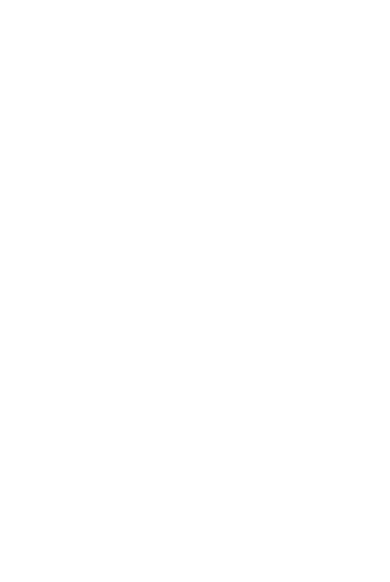
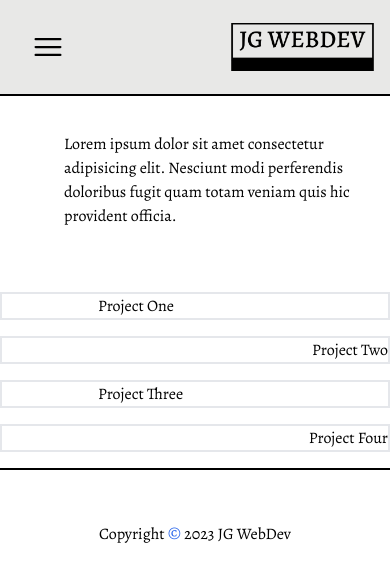
Before and after one commit to jgrahamwebdev/Personal_Website, a React (Create React App) app in the folder client/: page /portfolio in a window 390 px wide. Before the commit this address had no page. Shown: the top 582 px of the page. Built offline with nearby package versions, Linux system fonts and the light colour scheme.

Commit message:
fixed responsiveness started Portfolio Screen

```diff
--- a/client/src/App.js
+++ b/client/src/App.js
@@ -5,6 +5,7 @@ import AboutScreen from './screens/AboutScreen';
 import ContactScreen from './screens/ContactScreen';
 import HomeScreen from './screens/HomeScreen';
 import { BrowserRouter as Router, Routes, Route } from "react-router-dom";
+import PortfolioScreen from './screens/PortfolioScreen';
 
 function App() {
   return (
@@ -13,6 +14,7 @@ function App() {
       <Routes>
         <Route path='/' element={<HomeScreen /> } />
         <Route path='/about' element={<AboutScreen /> } />
+        <Route path='/portfolio' element={<PortfolioScreen /> } />
         <Route path='/contact' element={<ContactScreen /> } />
         <Route path='/message' element={<ContactForm />}/>
       </Routes>
--- a/client/src/components/Contact.jsx
+++ b/client/src/components/Contact.jsx
@@ -4,7 +4,7 @@ import { Link } from "react-router-dom";
 
 const Contact = () => {
     return (
-        <div className="bg-blue-600 md:w-[calc(100vw-6rem)] h-[25rem] flex items-center justify-center flex-col ml-[6rem] md:ml-0 md:pl-8 border-t-2 border-black">
+        <div className="bg-blue-600 md:w-[calc(100vw-6rem)] h-[25rem] flex items-center justify-center flex-col md:ml-0 md:pl-8 border-t-2 border-black">
 
             <Slide>
                 <h1 className="font-extrabold text-[2.4rem] md:text-[3rem] mb-4 text-white text-center">Let's chat & <br /> make something awesome!</h1>
--- a/client/src/components/ContactForm.jsx
+++ b/client/src/components/ContactForm.jsx
@@ -15,7 +15,7 @@ const ContactForm = () => {
     const [effect, setEffect] = useState(false);
 
     return (
-        <div className='w-screen h-screen md:h-screen flex items-center justify-center bg-blue-600 pt-[8rem]'>
+        <div className='w-screen h-full md:h-screen flex items-center justify-center bg-blue-600 pt-[8rem]'>
 
             <div className='fixed top-0 left-0 w-screen h-[6rem] bg-[#e8e8e7] border-b-2 border-black flex items-center justify-center z-10'>
                 <div className='h-full flex-1 flex items-center justify-end'>
@@ -26,7 +26,7 @@ const ContactForm = () => {
 
         <div className='w-full flex items-center justify-center flex-col'>
 
-            <div className='w-3/4 md:w-1/2 mb-8'>
+            <div className='w-3/4 md:w-[45rem] mb-8'>
                 <label htmlFor="name" className="block text-white text-lg font-medium leading-6">Name</label>
                 <div className="relative mt-2 rounded-md shadow-sm">
                     <div className="pointer-events-none absolute inset-y-0 left-0 flex items-center pl-3">
@@ -36,7 +36,7 @@ const ContactForm = () => {
                 </div>
             </div>
 
-            <div className='w-3/4 md:w-1/2 mb-8'>
+            <div className='w-3/4 md:w-[45rem] mb-8'>
                 <label htmlFor="email" className="block text-lg font-medium leading-6 text-white">Email</label>
                 <div className="relative mt-2 rounded-md shadow-sm">
                     <div className="pointer-events-none absolute inset-y-0 left-0 flex items-center pl-3">
@@ -46,7 +46,7 @@ const ContactForm = () => {
                 </div>
             </div>
 
-            <div className='w-3/4 md:w-1/2 mb-8'>
+            <div className='w-3/4 md:w-[45rem] mb-8'>
                 <label htmlFor="message" className="block text-lg font-medium leading-6 text-white">Message</label>
                 <div className="relative mt-2 rounded-md shadow-sm">
                     <textarea name="" id="" cols="30" rows="10" placeholder='Your Message' className='w-full pt-2 pl-2 outline-none focus:ring-transparent'></textarea>
--- a/client/src/components/Footer.jsx
+++ b/client/src/components/Footer.jsx
@@ -1,7 +1,7 @@
 
 const Footer = () => {
     return (
-        <div className="md:w-[calc(100vw-6rem)] h-[8rem] bg-white flex items-center justify-center pl-[6rem] md:pl-8 border-t-2 border-black">
+        <div className="md:w-[calc(100vw-6rem)] h-[8rem] bg-white flex items-center justify-center md:pl-8 border-t-2 border-black">
             <h1 className="font-light">Copyright <span className="text-blue-600 text-[1.2rem]">&copy;</span> 2023 JG WebDev</h1>
         </div>
     )
--- a/client/src/components/Hero.jsx
+++ b/client/src/components/Hero.jsx
@@ -9,7 +9,7 @@ const Hero = () => {
     return (
         <div className="w-full h-[42rem] md:h-[45rem] border-b-2 border-black flex mt-16 flex-col md:flex-row">
 
-            <div className="w-full md:w-1/2 h-full md:border-r-2 border-black flex items-center md:items-start justify-center flex-col pl-[5rem] md:pl-9">
+            <div className="w-full md:w-1/2 h-full md:border-r-2 border-black flex items-center md:items-start justify-center flex-col md:pl-9">
                 <Fade cascade>
                     <Roll>
                         <h1 className="font-extrabold text-center text-[3rem] md:text-left md:text-[3.5rem] pl-[1rem] md:pl-0 mb-4">
--- a/client/src/components/Recommendations.jsx
+++ b/client/src/components/Recommendations.jsx
@@ -64,9 +64,9 @@ export const articles = [
 const Recommendations = () => {
 
     return (
-        <div className="w-screen md:w-[calc(100vw-6rem)] h-auto flex-col overflow-hidden pl-[1rem] md:pl-0 bg-white">
+        <div className="w-screen md:w-[calc(100vw-6rem)] h-auto flex-col overflow-hidden md:pl-0 bg-white">
 
-        <div className="w-screen md:w-1/2 flex items-center md:items-start justify-center flex-col pl-[4rem] md:pl-[5.3rem] mb-[5rem] mt-8">
+        <div className="w-screen md:w-1/2 flex items-center md:items-start justify-center flex-col md:pl-[5.3rem] mb-[5rem] mt-8">
             <Fade cascade>
             <h1 className="font-extrabold text-[3.2rem] md:text-[3.5rem] mb-4">Recommendations</h1>
             <p className="w-3/4 mb-8">Lorem ipsum dolor sit amet consectetur adipisicing elit.</p>
@@ -75,14 +75,14 @@ const Recommendations = () => {
         </div>
 
         <div className="w-screen md:w-[calc(100vw-6rem)] flex items-center justify-center">
-            <h1 className="animate-bounce pl-[4rem] md:pl-9 text-[1.2rem]">&larr; Scroll &rarr;</h1>
+            <h1 className="animate-bounce md:pl-9 text-[1.2rem]">&larr; Scroll &rarr;</h1>
         </div>
 
         {/*IPAD VIEW SCROLLER*/}
         <div className="flex items-center justify-center flex-col w-auto h-[40vh] mx-5 mb-8">
         <div id='slider' className='flex w-full h-full overflow-x-scroll scrollbar-hide scroll whitespace-nowrap scroll-smooth p-4'>
             {articles.map((item) => (
-              <div className='w-[400px] ml-[4.5rem] md:ml-0 md:w-[35rem] h-full flex items-center justify-center border-2 border-y-blue-600 border-x-black mr-8 bg-white' key={item.id}>
+              <div className='w-[400px] md:ml-0 md:w-[35rem] h-full flex items-center justify-center border-2 border-y-blue-600 border-x-black mr-8 bg-white' key={item.id}>
                 <div className='w-screen h-auto flex flex-col overflow-hidden px-8 whitespace-normal break-all'>
 
                   <div className='w-full md:w-[30rem] h-auto mb-4'>
--- a/client/src/screens/HomeScreen.jsx
+++ b/client/src/screens/HomeScreen.jsx
@@ -3,7 +3,7 @@ import Sidebar from "../components/Sidebar"
 
 const HomeScreen = () => {
     return (
-        <div className="flex">
+        <div className="flex scroll-smooth">
             <Sidebar />
             <HeaderBar />
         </div>
--- a/client/src/screens/PortfolioScreen.jsx
+++ b/client/src/screens/PortfolioScreen.jsx
@@ -1,8 +1,39 @@
+
+import MobileHeader from "../components/MobileHeader"
+import Sidebar from "../components/Sidebar"
+import { Fade } from "react-awesome-reveal";
 
 const PortfolioScreen = () => {
     return (
-        <div>
-            PORTFOLIO SCREEN
+        <div className='w-screen h-full bg-white flex items-center flex-col justify-center'>
+            <div className='hidden w-screen md:flex'>
+                <Sidebar />
+            </div>
+
+            <MobileHeader />
+
+            <div className="flex items-center md:items-start justify-center flex-col md:pl-[5.22rem] pt-8 mb-8 bg-white">
+                <Fade cascade>
+                    <h1 className="font-extrabold text-[3.5rem] mb-4">Portfolio</h1>
+                    <p className="w-3/4 mb-8 ml-[4rem] md:ml-0">Lorem ipsum dolor sit amet consectetur adipisicing elit. Nesciunt modi perferendis doloribus fugit quam totam veniam quis hic provident officia.</p>
+                </Fade>
+            </div>
+
+            <div className="w-full flex items-center justify-start pl-[6rem] border-2 mb-4">
+                Project One
+            </div>
+            <div className="w-full flex items-center justify-end border-2 mb-4">
+                Project Two
+            </div>
+            <div className="w-full flex items-center justify-start pl-[6rem] border-2 mb-4">
+                Project Three
+            </div>
+            <div className="w-full flex items-center justify-end border-2 mb-4">
+                Project Four
+            </div>
+            <div className="w-screen h-[8rem] bg-white flex items-center justify-center md:pl-8 border-t-2 border-black">
+            <h1 className="font-light">Copyright <span className="text-blue-600 text-[1.2rem]">&copy;</span> 2023 JG WebDev</h1>
+        </div>
         </div>
     )
 }
```
Also changed, not shown: client/src/components/Portfolio.jsx (+5 -5 lines), client/src/components/Sidebar.jsx (+4 -5 lines).
